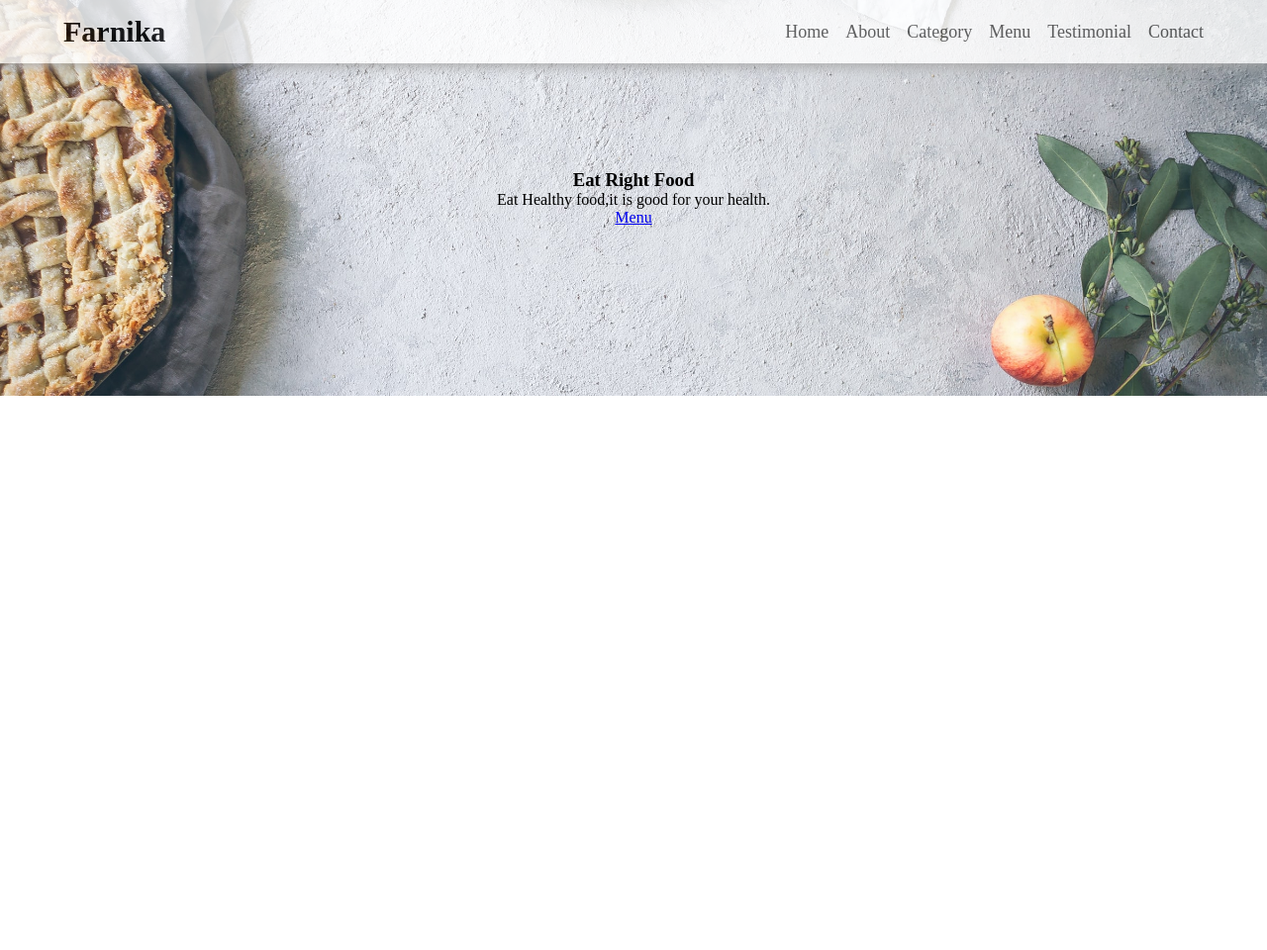
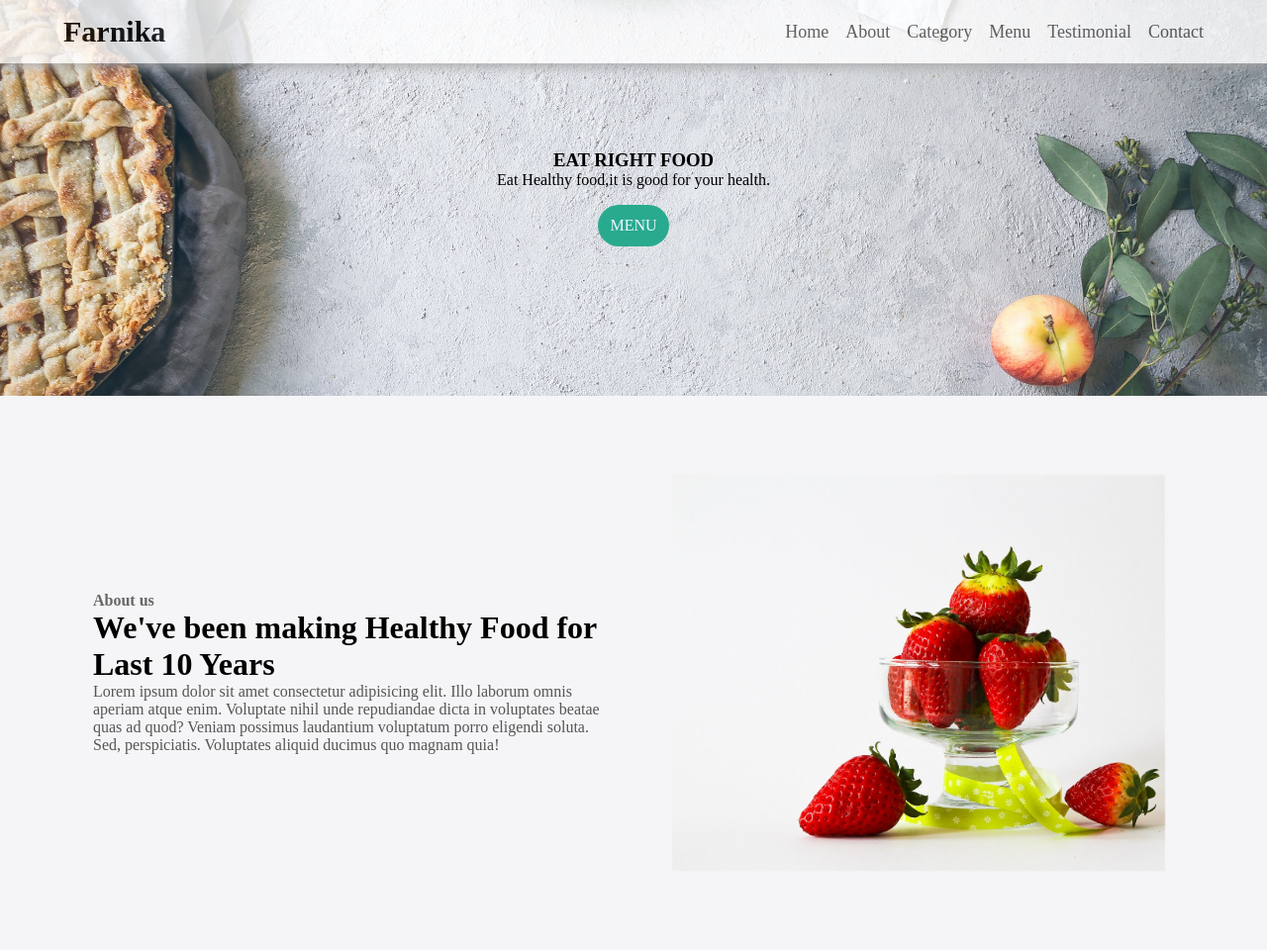
Before and after one commit to Farhan-SupTo/Html-css-flex-combined-project, a plain HTML site: page index.html in a window 1280 px wide. Shown: the whole page at 99% size. Before the commit the page ends 800 px from the top, so only its background shows below. Drawn offline with Linux system fonts and the light colour scheme.

Commit message:
body section

```diff
--- a/index.html
+++ b/index.html
@@ -36,6 +36,18 @@
     <a href="#food-menu" class="btn btn-primary">Menu</a>
     </section>
    </section>
+   <section id="about">
+    <div class="about-wrapper container">
+      <div class="about-text">
+        <p class="small">About us</p>
+        <h2>We've been making Healthy Food for Last 10 Years</h2>
+        <p>Lorem ipsum dolor sit amet consectetur adipisicing elit. Illo laborum omnis aperiam atque enim. Voluptate nihil unde repudiandae dicta in voluptates beatae quas ad quod? Veniam possimus laudantium voluptatum porro eligendi soluta. Sed, perspiciatis. Voluptates aliquid ducimus quo magnam quia!</p>
+      </div>
+      <div class="about-img">
+        <img src="./img/about-photo.jpg" alt="About Us">
+      </div>
+    </div>
+   </section>
 
 </body>
 </html>
--- a/style.css
+++ b/style.css
@@ -8,7 +8,7 @@
     padding: 0;
 }
 html{
-    font-size: 10px;
+    font-size: 62.5%;
 }
 body{
     font-family: font-family: 'Poppins', sans-serif;
@@ -20,6 +20,23 @@ body{
     margin: auto;
 
 
+}
+.btn{
+    display: inline-block;
+    padding: 1em,2.5em;
+    text-decoration: none;
+    border-radius: 50px;
+    outline: none;
+    cursor: pointer;
+    margin-top: 1em;
+    font-weight: 500;
+    text-transform: uppercase;
+    /* background-color: rgb(45, 189, 117); */
+}
+.btn-primary{
+    background-color: rgb(41, 170, 142);
+    color: aliceblue;
+    padding: 12px;
 }
 /* navbar styling */
 /* for desktop mode */
@@ -82,3 +99,64 @@ display: none;
     height: 100%;
     font-size: 1.6rem;
 }
+.showcase-container .main-title{
+       text-transform: uppercase;
+}
+
+/* about section styles */
+#about{
+    padding: 50px 0px;
+    background-color: #f5f5f7;
+
+}
+.about-wrapper{
+    display: flex;
+    flex-wrap: wrap;
+
+
+}
+#about h2{
+    font-size: 3.2rem;
+}
+#about p{
+    font-size: 1.6rem;
+    color: #555;
+}
+#about .small{
+    font-size: 1.6rem;
+    color: #666;
+    font-weight: 600;
+}
+.about-img{
+    flex: 1 1 400px;
+    padding: 30px;
+    /* border: 2px solid red; */
+    transform: translate(200%);
+    animation: about-image-animation 1s ease-in-out forwards;
+}
+@keyframes about-image-animation{
+    100%{
+        transform: translate(0);
+    }
+}
+.about-text{
+    flex: 1 1 400px;
+    padding: 30px;
+    margin: auto;
+    transform: translate(-200%);
+    animation: about-text-animation 1s ease-in-out forwards;
+}
+@keyframes about-text-animation{
+    100%{
+        transform: translate(0);
+    }
+}
+.about-img img{
+     display: block;
+    height: 400px;
+    max-width: 100%;
+    margin: auto;
+    object-fit: cover;
+    object-position: right;
+
+}
```
